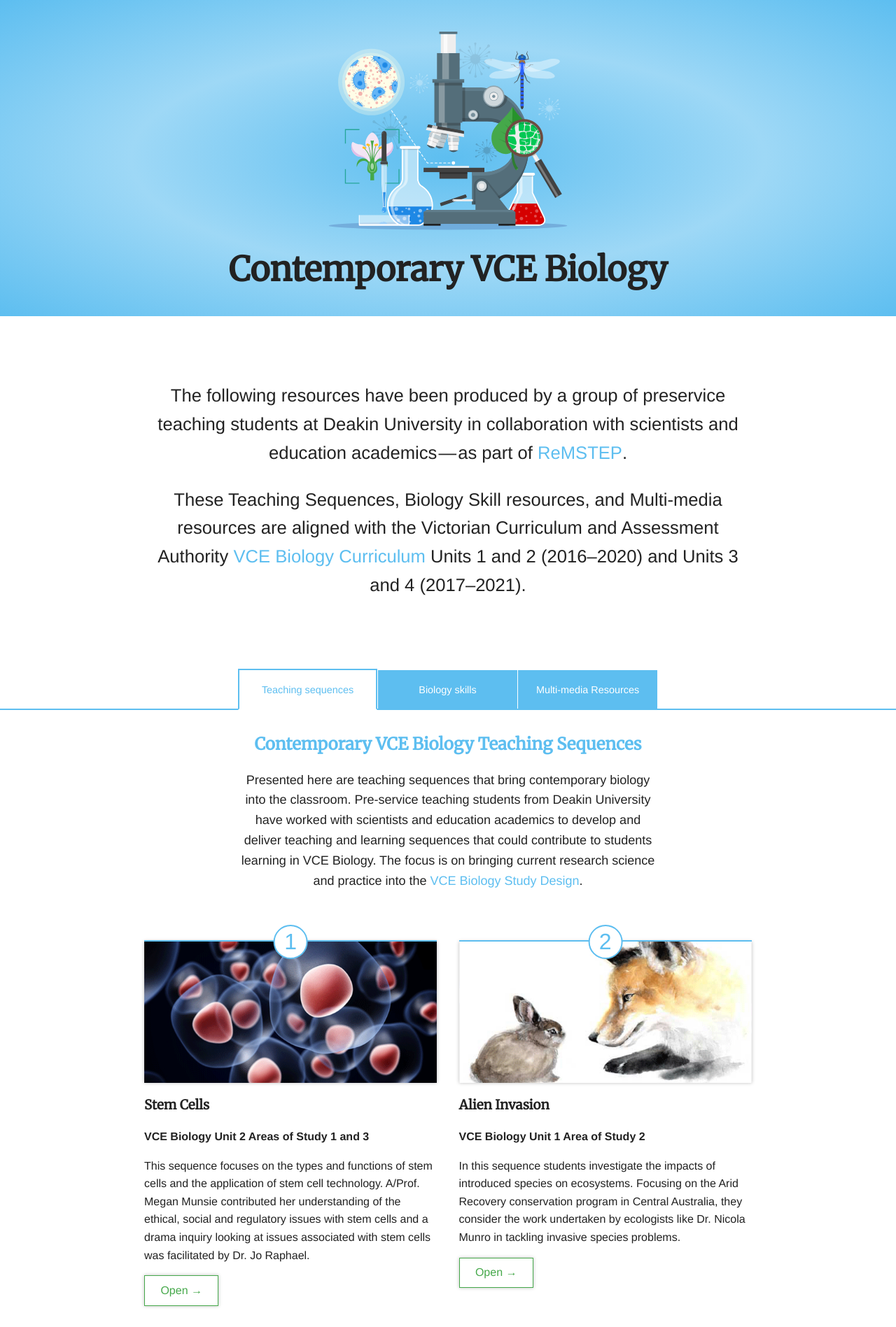
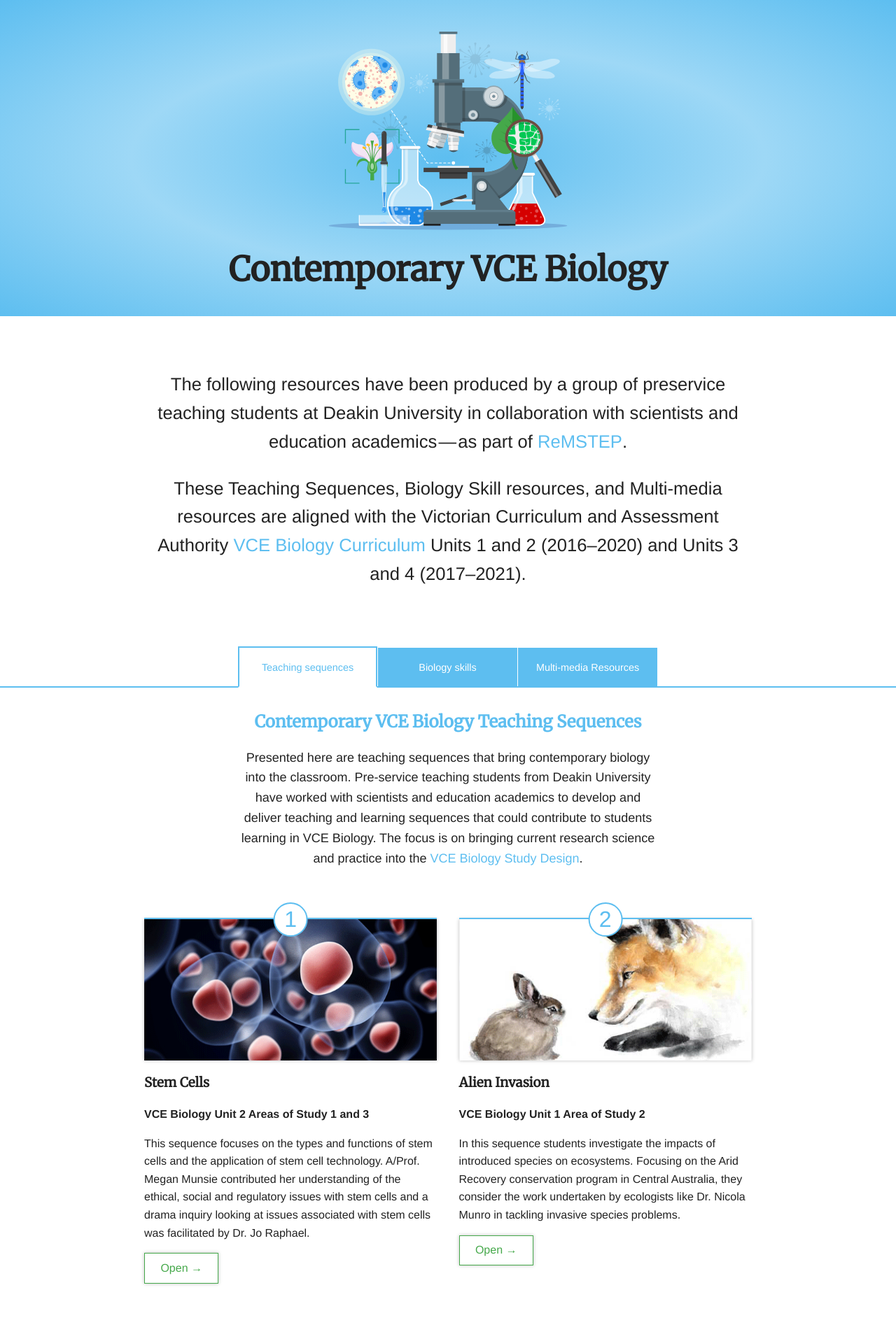
Before and after one commit to contemporaryVCEbiology/contemporaryVCEbiology, a Jekyll site: the page built from index.html, in a window 1280 px wide. Shown: the top 1897 px of the page at 70% size. Built offline with Jekyll 4.4.1, drawn with Linux system fonts in a browser that asks for light colours.

Commit message:
fix paing

```diff
--- a/_sass/_main-content.scss
+++ b/_sass/_main-content.scss
@@ -2,7 +2,6 @@
     max-width: 100%;
 }
 .container {
-    padding: 1em 0;
     max-width: 900px;
     margin: 0 auto;
 }
@@ -18,7 +17,7 @@
     }
 }
 .barba-container .container {
-    padding: 0 1em;
+    padding: 0 1em 1em 1em;
 }
 article {
     position: relative;
```
